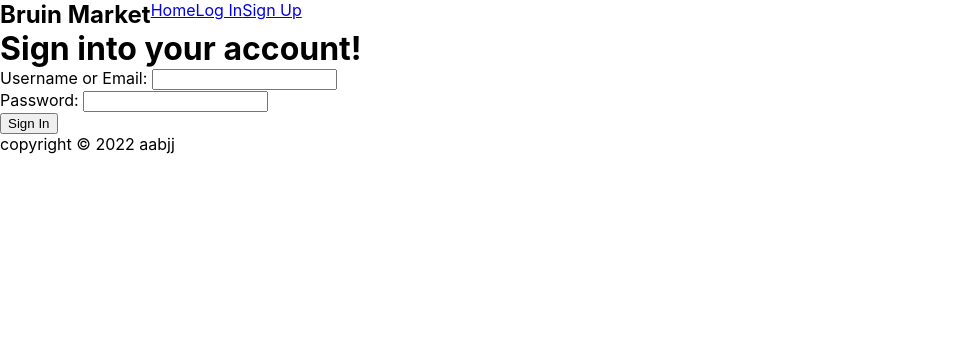
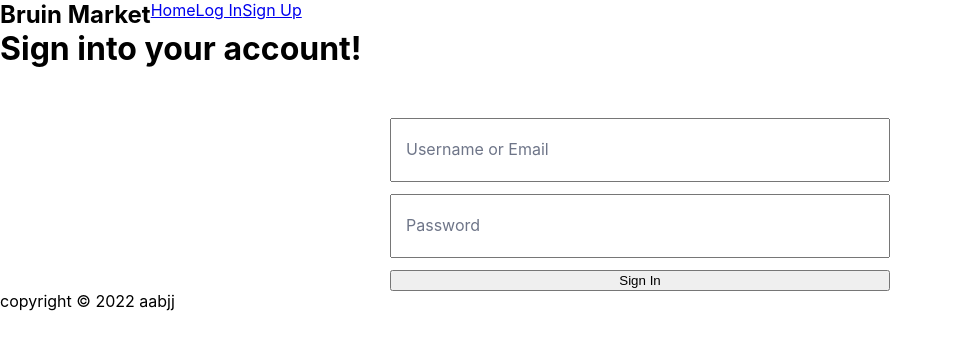
Before and after one commit to ashi72/budget-amazon, a React (Create React App) app: page /login in a window 1280 px wide. Shown: the top 350 px of the page, without its empty margins (0-953 px from the left). Built offline with nearby package versions, Linux system fonts and the light colour scheme.

Commit message:
Update sign-in form
- Use floating labels
- Mask password input

```diff
--- a/src/App.css
+++ b/src/App.css
@@ -1,3 +1,43 @@
 * {
   margin: 0;
 }
+
+form {
+  padding-top: 50px;
+  max-width: 500px;
+  margin: 0 auto;
+  display: flex;
+  flex-flow: column;
+  gap: 12px;
+}
+
+.labelled-input {
+  position: relative;
+  display: flex;
+  flex-flow: column;
+}
+
+.labelled-input:focus-within label, .labelled-input .filled {
+  transform: translate(0, 12px) scale(0.8);
+}
+.labelled-input:focus-within label {
+  color: #000000;
+}
+
+.labelled-input label {
+  position: absolute;
+  transform: translate(0, 23px);
+  transform-origin: top left;
+  transition: 200ms cubic-bezier(0, 0, 0.2, 1) 0ms;
+  color: #6e7588;
+  font-size: 16px;
+  line-height: 1;
+  left: 16px;
+}
+
+.labelled-input input {
+  height: 32px;
+  padding: 24px 16px 4px 14px;
+  font-size: 16px;
+  transition: 200ms cubic-bezier(0, 0, 0.2, 1) 0ms;
+}
--- a/src/components/LabelledInput.js
+++ b/src/components/LabelledInput.js
@@ -1,8 +1,9 @@
-const LabelledInput = ({ label, value, onChange }) => {
+const LabelledInput = ({ type, label, value, onChange }) => {
     return (
-        <div>
-            <label htmlFor={`text-${label}`}>{label}: </label>
+        <div className='labelled-input'>
+            <label className={value && 'filled'} htmlFor={`text-${label}`}>{label}</label>
             <input
+                type={type}
                 id={`text-${label}`}
                 value={value}
                 onChange={onChange}
--- a/src/components/SignIn.js
+++ b/src/components/SignIn.js
@@ -69,11 +69,13 @@ const SignIn = () => {
             <ErrorMessage messages={error}/>
             <form onSubmit={login}>
                 <LabelledInput
+                    type={'text'}
                     label={"Username or Email"}
                     value={username}
                     onChange={handleUserChange}
                 />
                 <LabelledInput
+                    type={'password'}
                     label={"Password"}
                     value={password}
                     onChange={handlePassChange}
```
